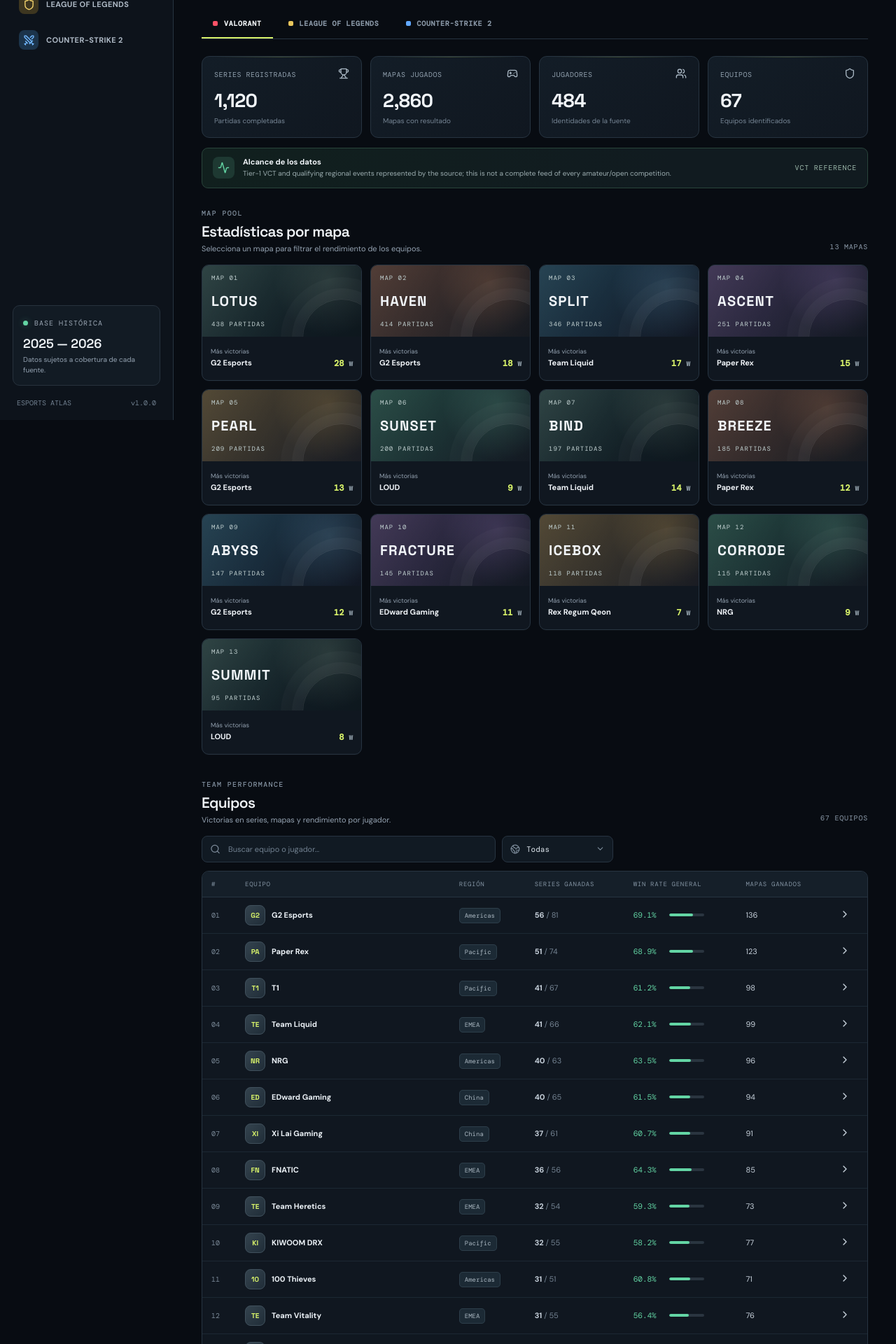
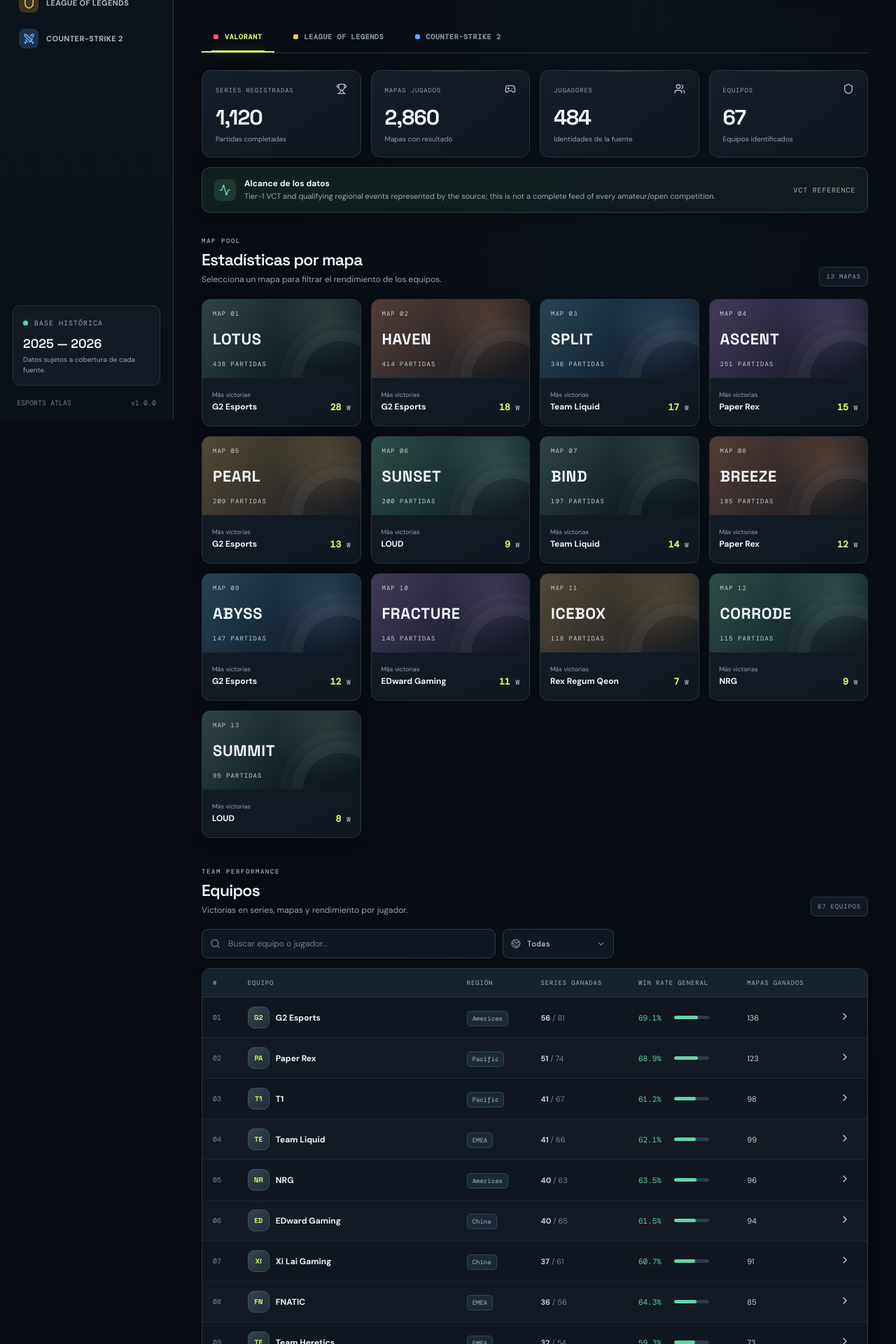
Before and after one commit to juamssitoo-sys/esports-stats-database, a Next.js app in the folder web/: page / in a window 1280 px wide. Shown: the part 200-2120 px from the top of the page at 70% size. Built offline with nearby package versions, Linux system fonts and the light colour scheme.

Commit message:
design: elevate Esports Atlas dashboard hierarchy and responsive surfaces

```diff
--- a/web/app/globals.css
+++ b/web/app/globals.css
@@ -60,3 +60,119 @@ button:focus-visible,input:focus-visible,select:focus-visible{outline:2px solid
   .detail-panel{animation:atlas-panel-mobile-in .2s cubic-bezier(.2,.75,.25,1)}
   @keyframes atlas-panel-mobile-in{from{transform:translateY(12px);opacity:.7}to{transform:translateY(0);opacity:1}}
 }
+
+
+/* Atlas design pass 02 — stronger hierarchy, clearer data surfaces, responsive polish */
+:root{
+  --surface-raised:#151f2a;
+  --surface-soft:#0d141c;
+  --line-strong:#354554;
+  --accent-soft:#d8f36a18;
+}
+body{background:radial-gradient(ellipse at 72% -18%,#18263255 0%,transparent 42%),var(--bg)}
+.sidebar{background:linear-gradient(180deg,#0d141d 0%,#0a1017 100%);backdrop-filter:blur(16px)}
+.brand{padding-bottom:38px}
+.brand-mark{width:40px;height:40px}
+.topbar{position:sticky;top:0;z-index:8;background:#0b1119eF;backdrop-filter:blur(16px);box-shadow:0 1px 0 #ffffff04}
+.content{max-width:1560px;padding-top:42px}
+.page-heading{padding:4px 0 8px}
+.page-heading h1{font-size:clamp(30px,3vw,39px);line-height:1.08;letter-spacing:-1.5px}
+.page-heading p{font-size:13px;line-height:1.6;color:#a0adba}
+.eyebrow{font-size:9px;letter-spacing:1.6px;color:#a0afbd}
+.period-badge,.period-select{border-color:#344352;background:linear-gradient(145deg,#151f29,#101720);box-shadow:0 4px 16px #0002}
+.game-switch{gap:10px;border-color:#2b3946}
+.game-switch button{position:relative;padding:14px 17px;font-size:10px}
+.game-switch button.selected{color:var(--accent)}
+.game-switch button.selected:after{content:"";position:absolute;left:14px;right:14px;bottom:-1px;height:2px;background:var(--accent);box-shadow:0 0 12px #d8f36a55}
+.stats-grid{gap:14px}
+.metric-card{min-height:122px;padding:18px 19px;border-radius:13px;background:linear-gradient(145deg,#151f2a 0%,#101720 78%);box-shadow:0 8px 22px #0002}
+.metric-top{font-size:9px;letter-spacing:.8px}
+.metric-top svg{color:#aebdca}
+.metric-card>strong{font-size:30px;letter-spacing:-1px}
+.metric-card>small{font-size:10px;color:#93a2b0}
+.coverage-banner{padding:14px 17px;border-radius:11px;box-shadow:0 6px 18px #0002}
+.coverage-banner b{font-size:12px}
+.coverage-banner span{font-size:11px}
+.section-block{margin:34px 0 42px}
+.section-title{margin-bottom:18px}
+.section-title h2{font-size:23px;letter-spacing:-.8px}
+.section-title p{font-size:12px;line-height:1.55}
+.section-count{padding:7px 9px;border:1px solid #2b3946;border-radius:6px;background:#111a23;font-size:9px}
+.map-grid{gap:14px}
+.map-card{border-radius:12px;background:linear-gradient(155deg,#151f29,#101720);box-shadow:0 8px 20px #0002}
+.map-card:hover,.map-card.map-active{border-color:#9dbb55;box-shadow:0 12px 26px #0005,0 0 0 1px #d8f36a20}
+.map-art{height:112px;padding:14px 15px}
+.map-art b{font-size:22px;letter-spacing:.6px}
+.map-card-bottom{padding:12px 14px;min-height:68px}
+.map-card-bottom b{font-size:12px}
+.map-card-bottom strong{font-size:13px}
+.toolbar{gap:10px;margin-bottom:14px}
+.search-box,.select-wrap{height:42px;border-radius:9px;background:#101923;border-color:#2c3b49}
+.search-box input{font-size:12px}
+.select-wrap select{font-size:11px}
+.team-table-wrap,.player-table-wrap,.player-list{border-radius:12px;border-color:#2b3946;box-shadow:0 8px 24px #0002}
+.team-table th,.player-table th{padding:14px 15px;background:#17222d;color:#a3b1bd;font-size:9px;letter-spacing:.85px}
+.team-table td,.player-table td{padding:13px 15px;font-size:11px}
+.team-table tbody tr:nth-child(even),.player-table tbody tr:nth-child(even){background:#ffffff03}
+.team-table tbody tr:hover,.player-table tbody tr:hover{background:#1b2a35}
+.team-cell b{font-size:12px}
+.team-logo{width:31px;height:31px;border-radius:9px}
+.region-pill{background:#1a2935;border-color:#344655}
+.win-cell>b{font-size:11px}
+.mini-bar{height:5px;background:#2d3b47}
+.mini-bar i{box-shadow:0 0 8px #63d5a433}
+.detail-overlay{backdrop-filter:blur(5px)}
+.detail-panel{background:linear-gradient(160deg,#121c27,#0e151e 60%);border-left-color:#3a4b59}
+.detail-head{padding-bottom:22px}
+.detail-kpis div{background:linear-gradient(145deg,#192633,#141e28);border-color:#30404e}
+.detail-kpis b{font-size:21px}
+.detail-title h3{font-size:17px}
+.lol-team-card{min-height:66px;background:linear-gradient(145deg,#151f29,#111922);border-radius:11px}
+.lol-team-card b{font-size:11px}
+.lol-player-row{padding:13px 15px}
+.player-avatar{border:1px solid #3a4c5b}
+.notice{border-radius:10px}
+.cs2-empty{border-color:#304456;box-shadow:0 18px 48px #0003}
+.page-footer{font-size:9px;color:#81909e}
+button:active{transition-duration:.06s}
+@media(min-width:1500px){
+ .content{padding-left:48px;padding-right:48px}
+ .map-grid{grid-template-columns:repeat(5,minmax(0,1fr))}
+}
+@media(max-width:1100px){
+ .content{padding-top:32px}
+ .map-grid{gap:10px}
+}
+@media(max-width:760px){
+ .topbar{position:relative;padding:0 15px}
+ .content{padding:23px 14px 18px}
+ .page-heading{display:grid;gap:14px;margin-bottom:20px}
+ .page-heading h1{font-size:29px}
+ .period-badge{width:max-content}
+ .stats-grid{gap:9px}
+ .metric-card{min-height:105px;padding:13px 12px;border-radius:10px}
+ .metric-card>strong{font-size:23px}
+ .coverage-banner{padding:12px}
+ .section-block{margin:28px 0 34px}
+ .section-title{align-items:flex-start;gap:10px}
+ .section-title h2{font-size:19px}
+ .section-count{white-space:nowrap}
+ .map-grid{gap:9px}
+ .map-card{border-radius:9px}
+ .map-art{height:86px;padding:10px}
+ .map-art b{font-size:16px}
+ .map-card-bottom{padding:9px 10px;min-height:60px}
+ .map-card-bottom b{font-size:10px}
+ .team-table th,.player-table th{padding:11px 12px}
+ .team-table td,.player-table td{padding:10px 12px}
+ .detail-kpis{gap:7px}
+ .detail-kpis div{padding:10px}
+ .detail-kpis b{font-size:15px}
+ .page-footer{font-size:8px}
+}
+@media(max-width:390px){
+ .page-heading h1{font-size:26px}
+ .map-art b{font-size:14px}
+ .metric-top{font-size:7px}
+ .metric-card>strong{font-size:21px}
+}
```
